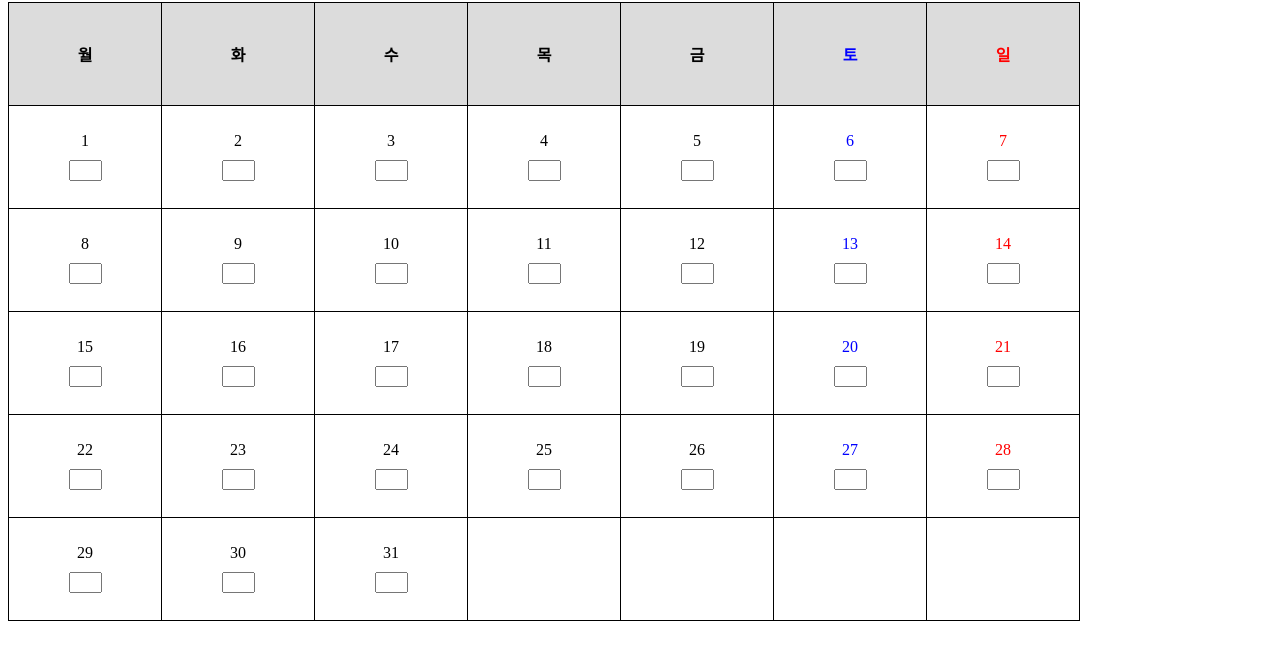
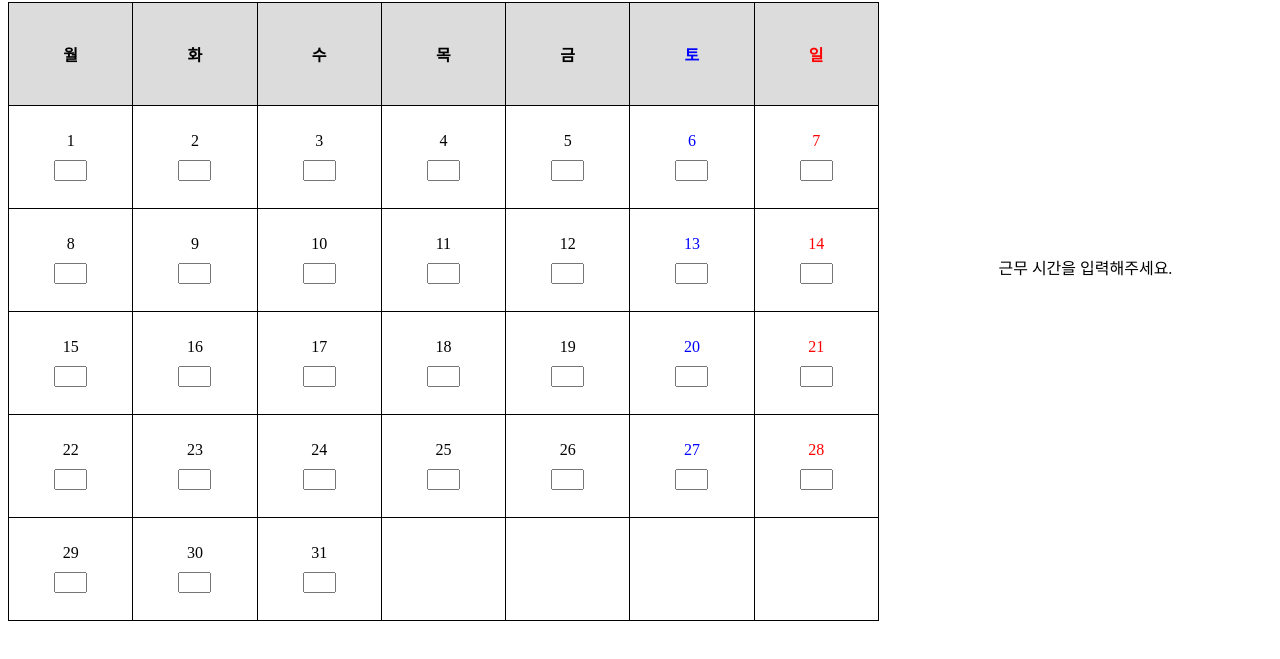
Before and after one commit to kopo457/workPay, a plain HTML site: page workPay.html in a window 1280 px wide. Shown: the part 95-754 px from the top of the page. Drawn offline with Linux system fonts and the light colour scheme.

Commit message:
자바스크립트 코드 최적화 전 코드

```diff
--- a/workPay.css
+++ b/workPay.css
@@ -1,9 +1,10 @@
 table {
     border-collapse: collapse;
+    margin: auto;
 }
 th, td {
     border: 1px solid black;
-    width: 150px;
+    width: 130px;
     height: 100px;
     text-align: center;
 }
@@ -33,3 +34,12 @@ th, td {
 .dateInput {
     text-align: center;
 }
+#resultP {
+    text-align: center;
+    margin: auto;
+}
+.container {
+    display: grid;
+    grid-template-columns: 7fr 3fr;
+    gap : 20px;
+}
--- a/workPay.html
+++ b/workPay.html
@@ -3,10 +3,13 @@
 <head>
     <meta charset="UTF-8">
     <link rel="stylesheet" href="workPay.css">
-    <title>Document</title>
+    <title>근무 시간 계산기</title>
     <script src="workPay.js"></script>
 </head>
 <body>
-    <div id="calendar"></div>
+    <div class="container">
+        <div id="calendar"></div>
+        <p id="resultP">근무 시간을 입력해주세요.</p>
+    </div>
 </body>
 </html>
--- a/workPay.js
+++ b/workPay.js
@@ -102,10 +102,12 @@ function sumWorkTime() {
   let nowFirstDay = nowFirstDate.getDay();
   (nowFirstDay - 1 == -1) ? nowFirstDay = 6 : nowFirstDay -= 1;
 
-  let sumWeekWork = 0;
+  let sumWorkTime = 0;
   for(let i = nowFirstDay; i < nowLastDate; i++) {
     let dayWorkTime = document.getElementsByClassName("dateInput")[i].value;
-    sumWeekWork += Number(dayWorkTime);
+    sumWorkTime += Number(dayWorkTime);
+    let printWorkTime = document.getElementById('resultP');
+    printWorkTime.textContent = "총 근무 시간은 " + sumWorkTime + "시간 입니다.";
   }
-  console.log(sumWeekWork);
+  console.log(sumWorkTime);
 }
```
